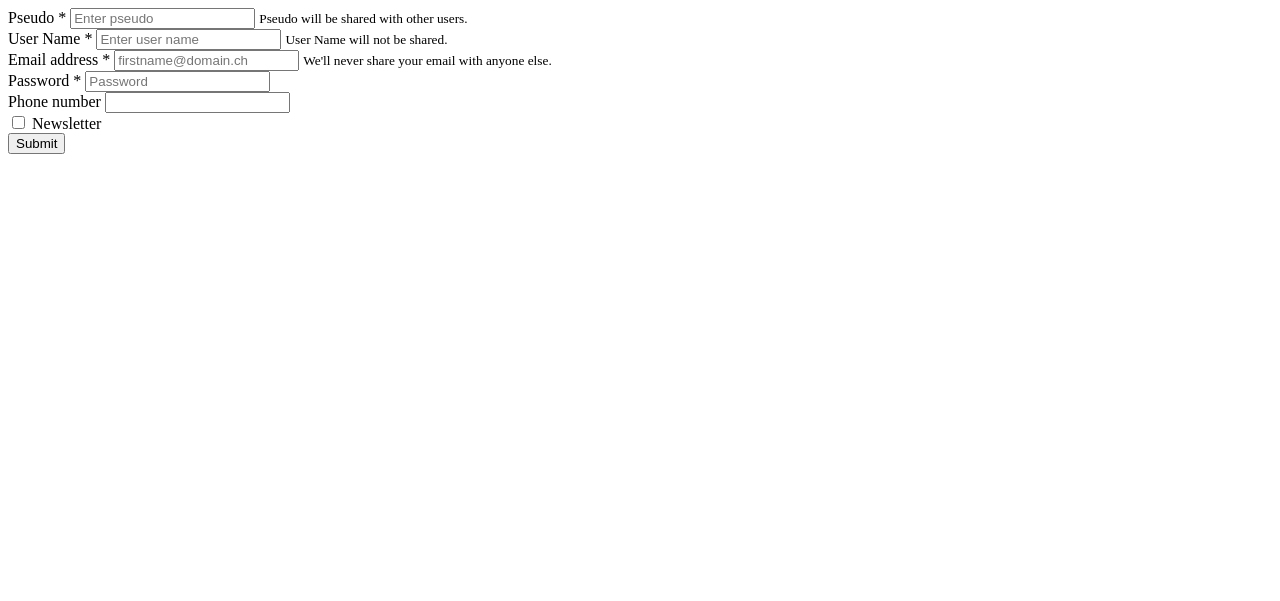
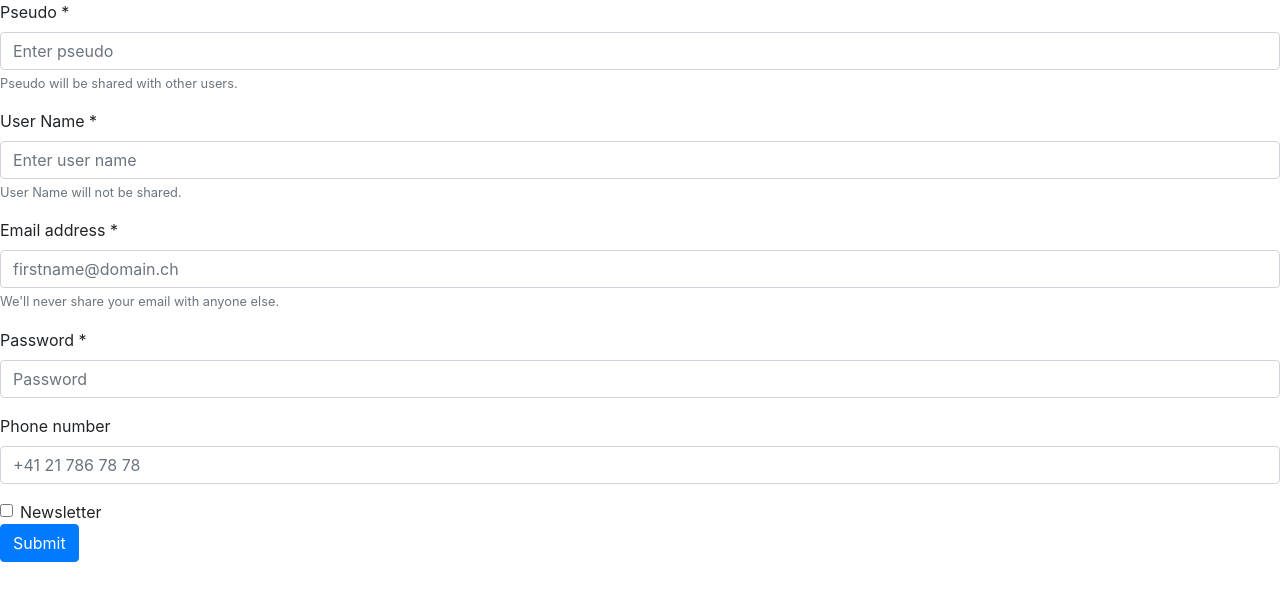
Before and after one commit to NicolasGlassey/CPNV_133_Register, a PHP site: page /formRegister.php in a window 1280 px wide. Shown: the top 601 px of the page. Run offline with PHP 8.4, Linux system fonts and the light colour scheme.

Commit message:
Step01 - End

```diff
--- a/formRegister.php
+++ b/formRegister.php
@@ -3,8 +3,13 @@
  *            https://www.respocert.com/php/php-forms-best-practices
  *            https://www.the-art-of-web.com/html/html5-form-validation/
  * Author   : nicolas.glassey@cpnv.ch
- * Project  : 133 - Register
+ * Project  : 133
  * Created  : 25.12.2018 - 10:18
+ *
+ * Last update :    31.12.2018 author
+ *                  Add sources
+ *                  Add view
+ * Git source  :    [link]
  */
 -->
 
@@ -12,39 +17,40 @@
 <html>
 <head>
   <meta charset="UTF-8">
-  <title>Register form</title>
+  <title>Title of the document</title>
+  <link rel="stylesheet" href="./bootstrap/css/bootstrap.css">
 </head>
 
 <body>
   <form>
-    <div>
+    <div class="form-group">
       <label for="pseudo">Pseudo *</label>
-      <input type="text" id="pseudo" aria-describedby="pseudoHelp" placeholder="Enter pseudo" required>
-      <small id="pseudoHelp">Pseudo will be shared with other users.</small>
+      <input type="text" class="form-control" id="pseudo" aria-describedby="pseudoHelp" placeholder="Enter pseudo" required>
+      <small id="pseudoHelp" class="form-text text-muted">Pseudo will be shared with other users.</small>
     </div>
-    <div>
+    <div class="form-group">
       <label for="userName">User Name *</label>
-      <input type="text" id="userName" aria-describedby="userNameHelp" placeholder="Enter user name" required>
-      <small id="userNameHelp">User Name will not be shared.</small>
+      <input type="text" class="form-control" id="userName" aria-describedby="userNameHelp" placeholder="Enter user name" required>
+      <small id="userNameHelp" class="form-text text-muted">User Name will not be shared.</small>
     </div>
-    <div>
+    <div class="form-group">
       <label for="inputEmail">Email address *</label>
-      <input type="email" id="inputEmail" aria-describedby="emailHelp" placeholder="firstname@domain.ch" required>
-      <small id="emailHelp">We'll never share your email with anyone else.</small>
+      <input type="email" class="form-control" id="inputEmail" aria-describedby="emailHelp" placeholder="firstname@domain.ch" required>
+      <small id="emailHelp" class="form-text text-muted">We'll never share your email with anyone else.</small>
     </div>
-    <div>
+    <div class="form-group">
       <label for="inputPassword">Password *</label>
-      <input type="password" id="inputPassword" aria-describedby="passwordHelp" placeholder="Password" required>
+      <input type="password" class="form-control" id="inputPassword" placeholder="Password" required>
     </div>
-    <div>
+    <div class="form-group">
       <label for="inputPhoneNumber">Phone number</label>
-      <input type="tel" id="inputPhoneNumber" aria-describedby="phoneNumberHelp">
+      <input type="tel" class="form-control" id="inputPhoneNumber" placeHolder="+41 21 786 78 78">
     </div>
-    <div>
-      <input type="checkbox" id="checkNewsLetter" aria-describedby="newsLetterHelp" required>
-      <label for="checkNewsLetter">Newsletter</label>
+    <div class="form-check">
+      <input type="checkbox" class="form-check-input" id="checkNewsLetter">
+      <label class="form-check-label" for="checkNewsLetter">Newsletter</label>
     </div>
-    <button type="submit" aria-describedby="submitButtonHelp">Submit</button>
+    <button type="submit" class="btn btn-primary">Submit</button>
   </form>
 </body>
 </html>
```
Also changed, not shown: 1 other file.
